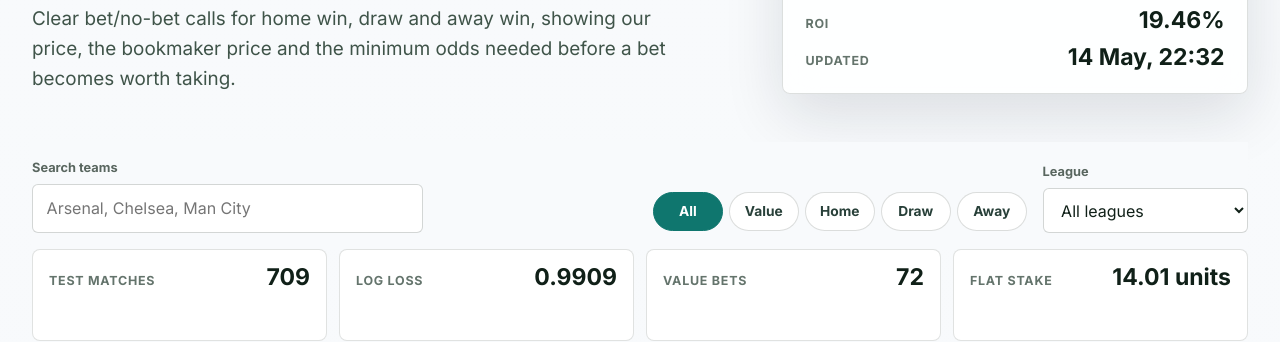
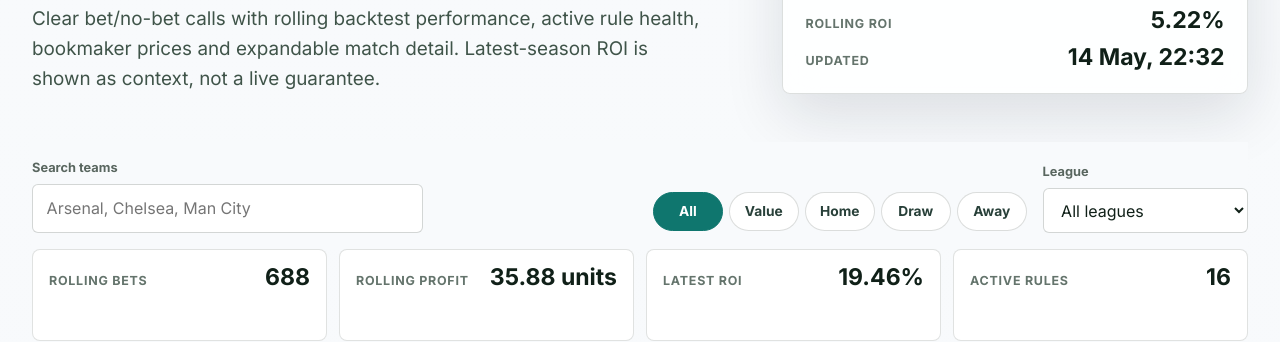
Before and after one commit to chocho1235/fc, a website built with Vite: page index.html in a window 1280 px wide. Shown: the part 494-836 px from the top of the page. Built offline with nearby package versions, Linux system fonts and the light colour scheme.

Commit message:
Show rolling ROI as headline metric

```diff
--- a/football-model-page.js
+++ b/football-model-page.js
@@ -181,6 +181,8 @@ function setSummary(summary) {
     const key = summaryKey(node.dataset.summary || "");
     node.textContent = summary[key] || "--";
   });
+  app.dataset.latestRoi = summary.roi || "";
+  app.dataset.rollingRoi = summary.rolling_roi || "";
 }
 
 function setClosingLineSummary(summary) {
--- a/index.html
+++ b/index.html
@@ -26,8 +26,8 @@
             <p class="football-kicker">Multi-league model</p>
             <h1 id="football-model-title">Football betting command centre</h1>
             <p>
-              Clear bet/no-bet calls for home win, draw and away win, showing our price, the bookmaker price and the
-              minimum odds needed before a bet becomes worth taking.
+              Clear bet/no-bet calls with rolling backtest performance, active rule health, bookmaker prices and
+              expandable match detail. Latest-season ROI is shown as context, not a live guarantee.
             </p>
           </div>
           <div class="football-hero__panel" aria-label="Model status">
@@ -40,8 +40,8 @@
               <strong data-summary="accuracy">--</strong>
             </div>
             <div>
-              <span class="football-metric__label">ROI</span>
-              <strong data-summary="roi">--</strong>
+              <span class="football-metric__label">Rolling ROI</span>
+              <strong data-summary="rolling_roi">--</strong>
             </div>
             <div>
               <span class="football-metric__label">Updated</span>
@@ -72,20 +72,20 @@
 
         <section class="football-overview" aria-label="Model overview">
           <article class="football-stat">
-            <span class="football-stat__label">Test matches</span>
-            <strong data-summary="test_matches">--</strong>
+            <span class="football-stat__label">Rolling bets</span>
+            <strong data-summary="rolling_value_bets_at_5%+_edge">--</strong>
           </article>
           <article class="football-stat">
-            <span class="football-stat__label">Log loss</span>
-            <strong data-summary="log_loss">--</strong>
+            <span class="football-stat__label">Rolling profit</span>
+            <strong data-summary="rolling_flat_stake_profit">--</strong>
           </article>
           <article class="football-stat">
-            <span class="football-stat__label">Value bets</span>
-            <strong data-summary="value_bets_at_5%+_edge">--</strong>
+            <span class="football-stat__label">Latest ROI</span>
+            <strong data-summary="roi">--</strong>
           </article>
           <article class="football-stat">
-            <span class="football-stat__label">Flat stake</span>
-            <strong data-summary="flat_stake_profit">--</strong>
+            <span class="football-stat__label">Active rules</span>
+            <strong data-summary="active_betting_rules">--</strong>
           </article>
         </section>
 
```
